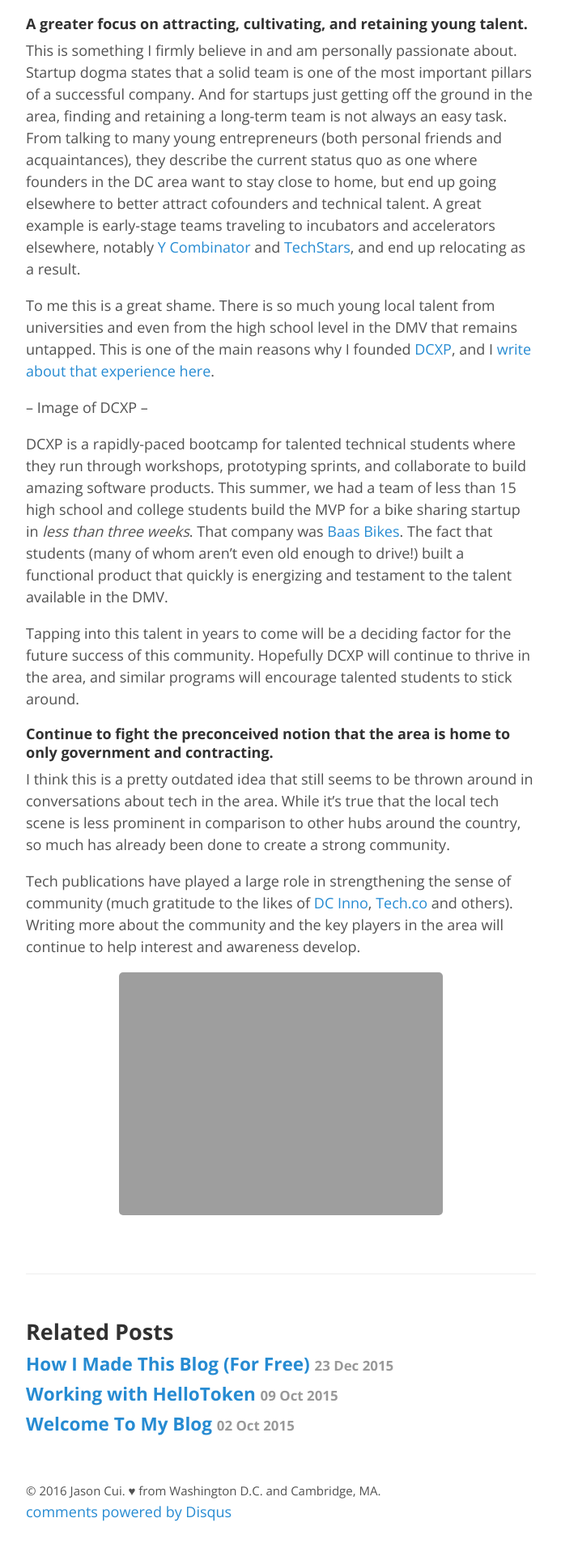
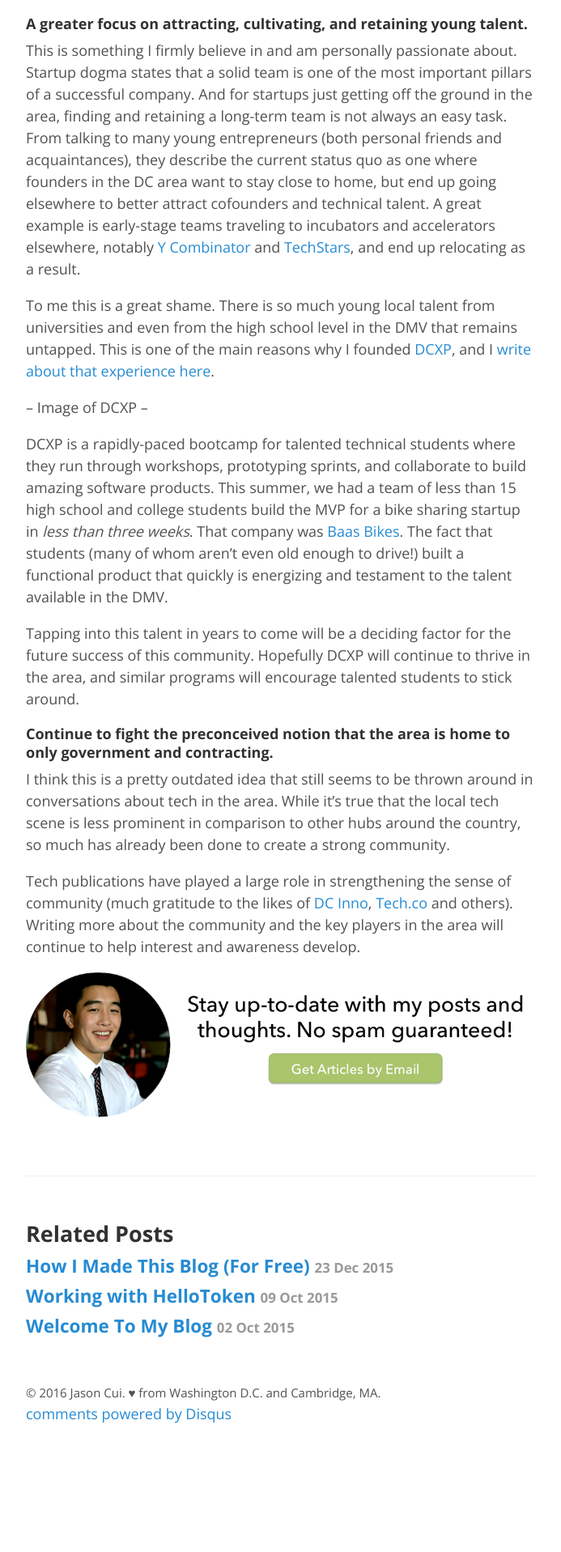
Before and after one commit to jasoncui/jasoncui.github.io, a Jekyll site: the page built from _posts/2016-01-08-my-hope-for-DC-tech.md, in a window 1280 px wide. Shown: the part 1944-3861 px from the top of the page at 81% size, without its empty margins (293-986 px from the left). Built offline with Jekyll 4.4.1, drawn with Linux system fonts in a browser that asks for light colours; comment, search, counter and statistics services are not loaded; after the commit the page ends 3740 px from its top, so only the background shows below that.

Commit message:
new image

```diff
--- a/_posts/2016-01-08-my-hope-for-DC-tech.md
+++ b/_posts/2016-01-08-my-hope-for-DC-tech.md
@@ -51,4 +51,4 @@ I think this is a pretty outdated idea that still seems to be thrown around in c
 
 Tech publications have played a large role in strengthening the sense of community (much gratitude to the likes of [DC Inno](http://dcinno.streetwise.co/), [Tech.co](http://tech.co/) and others). Writing more about the community and the key players in the area will continue to help interest and awareness develop.
 
-![Subscribe]({{ site.url }}/public/subscribe.png =50x){: .center-image }
+![Subscribe]({{ site.url }}/public/subscribe.png){: .center-image }
```
Also changed, not shown: public/subscribe.png.
